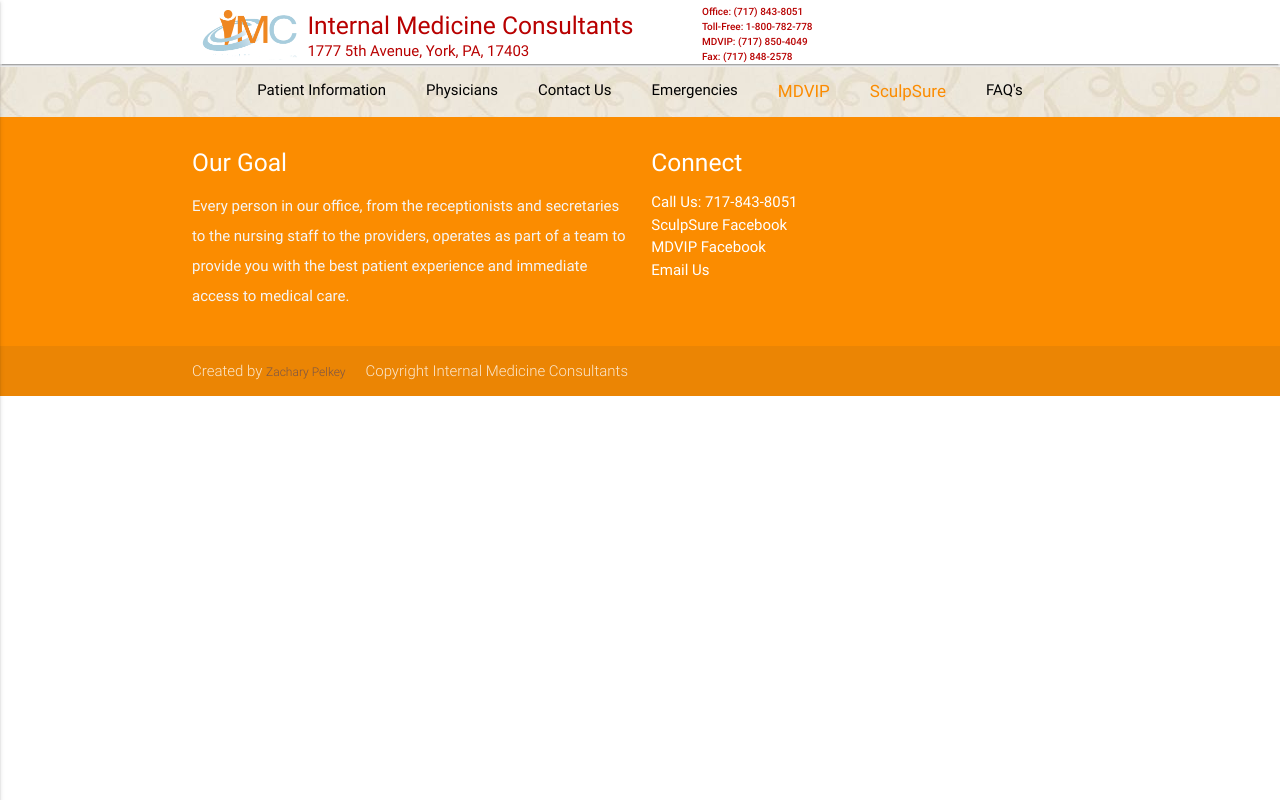
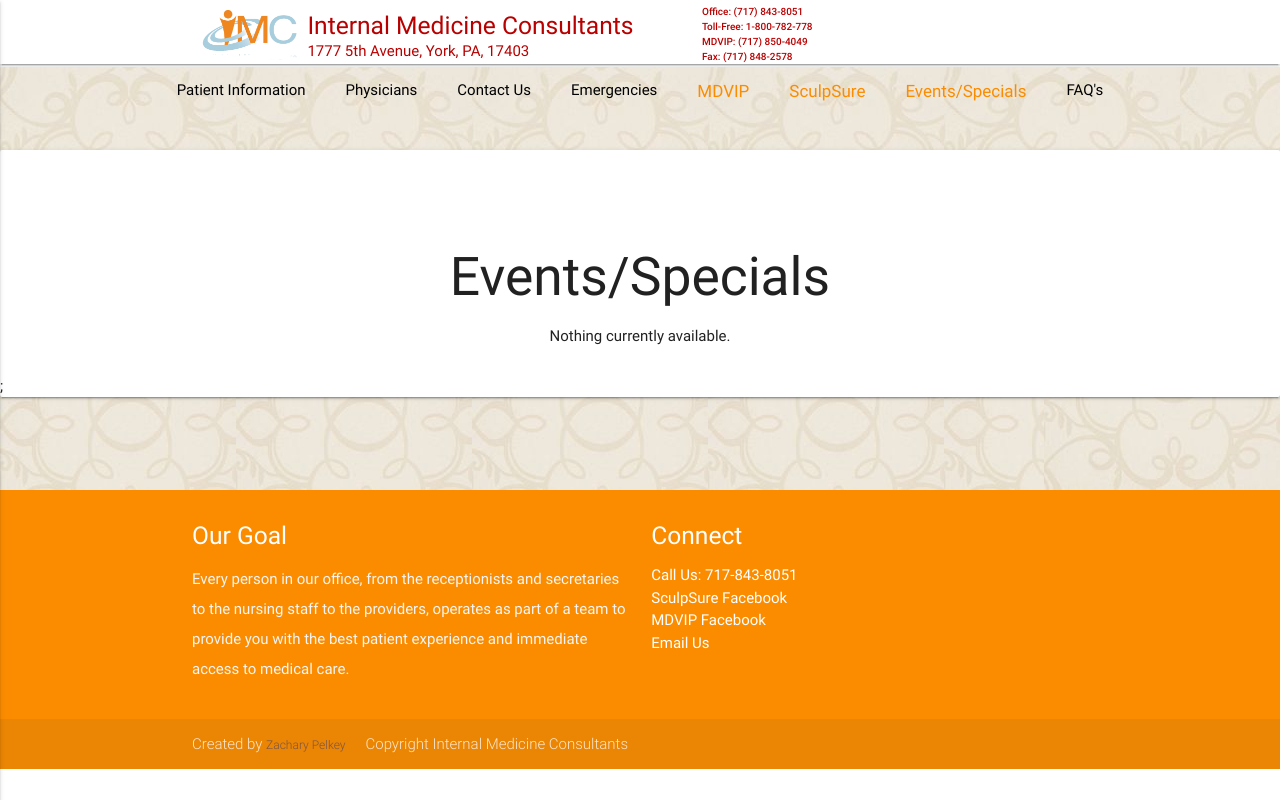
Before and after one commit to imcyork/imcyork, a React app: page /events in a window 1280 px wide. Built offline with nearby package versions, Linux system fonts and the light colour scheme.

Commit message:
Added events page

```diff
--- a/src/components/App.js
+++ b/src/components/App.js
@@ -14,6 +14,7 @@ import Appointments from './appointments';
 import Insurances from './insurances';
 import Experience from './expereince';
 import About from './about';
+import Events from './events';
 
 
 const Header = () => ({
@@ -66,6 +67,7 @@ const Header = () => ({
               <li><Link to="/mdvip/" className="bigger orange-text text-darken-1" >MDVIP</Link></li>
               <li><Link to="/sculpsure/" className=" bigger orange-text text-darken-1">SculpSure</Link></li>
               <li><Link className="black-text" to="/faqs/">FAQ's</Link></li>
+              <li><Link to="/events" className=" bigger orange-text text-darken-1">Events/Specials</Link></li>
             </ul>
             <a href="#" data-activates="nav-mobile" className="button-collapse"><i className="material-icons">menu</i></a>
           </div>
@@ -79,6 +81,7 @@ const Header = () => ({
             <li><Link className="black-text" to="/emergencies/">Emergencies</Link></li>
             <li><Link to="/mdvip/" className="bigger orange-text text-darken-1" >MDVIP</Link></li>
             <li><Link to="/sculpsure/" className=" bigger orange-text text-darken-1">SculpSure</Link></li>
+            <li><Link to="/events" className=" bigger orange-text text-darken-1">Events/Specials</Link></li>
             <li><Link className="black-text" to="/faqs/">FAQ's</Link></li>
           </ul>
         </div>
@@ -130,6 +133,8 @@ class App extends Component {
               <Route path="/insurance" component={Insurances} />
               <Route path="/experience" component={Experience} />
               <Route path="/about" component={About} />
+              <Route path="/events" component={Events} />
+              <Route path="/specials" component={Events} />
             </Switch>
           </div>
           <footer className="page-footer orange darken-1">
--- /dev/null
+++ b/src/components/events.js
@@ -0,0 +1,17 @@
+import React from 'react';
+
+const Events = () =>
+  <div>
+    <div className="spacer" />
+    <div className="card">
+      <div className="card-content" />
+      <div className="card-content">
+        <h2 className="center">Events/Specials</h2>
+        <h6 className="center">Nothing currently available.</h6>
+      </div>;
+        </div>
+    <br />
+    <br />
+    <br />
+  </div>;
+export default Events;
```
Also changed, not shown: 1 other file (tests, documents, lock files or other folders).
